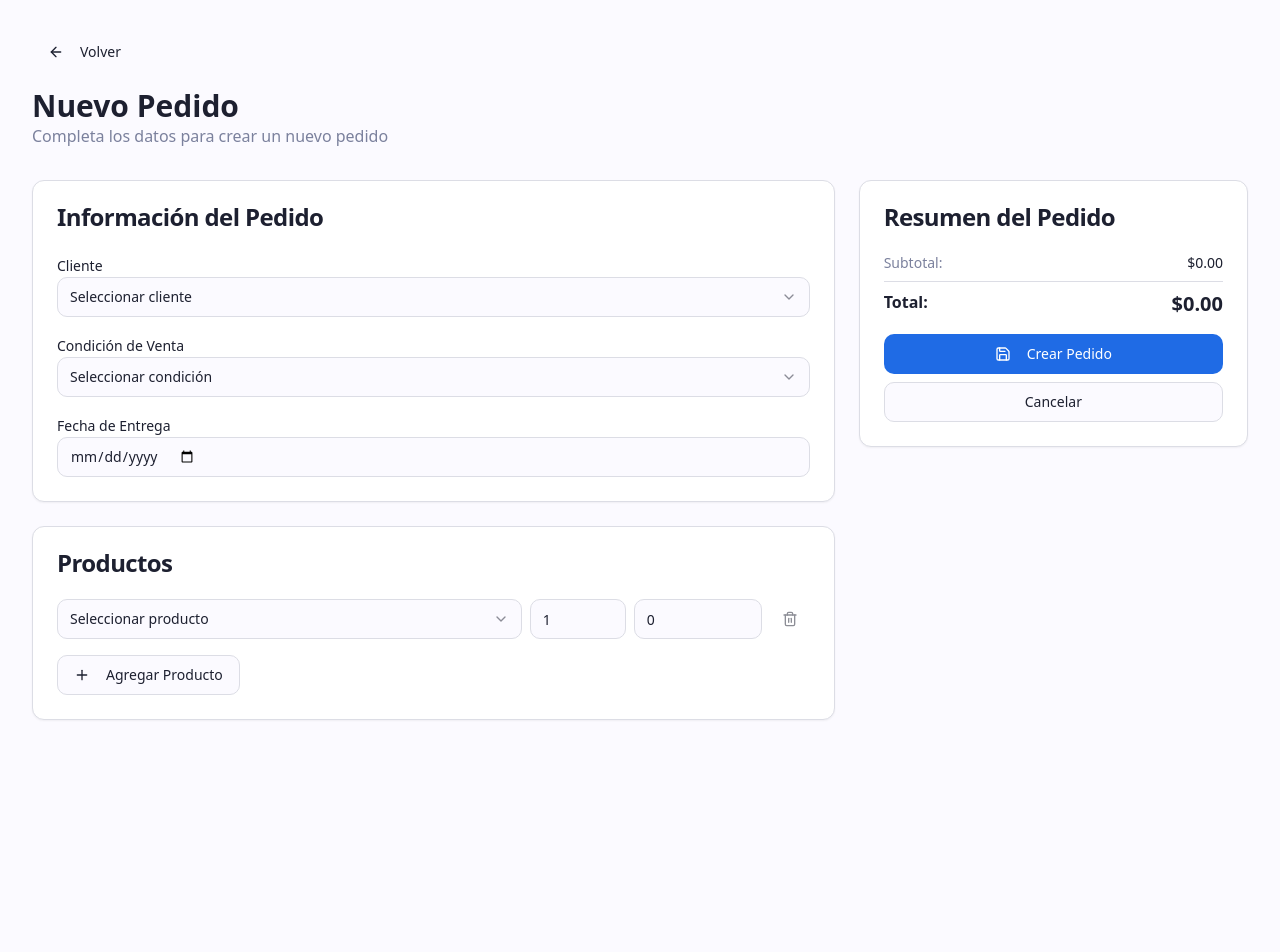
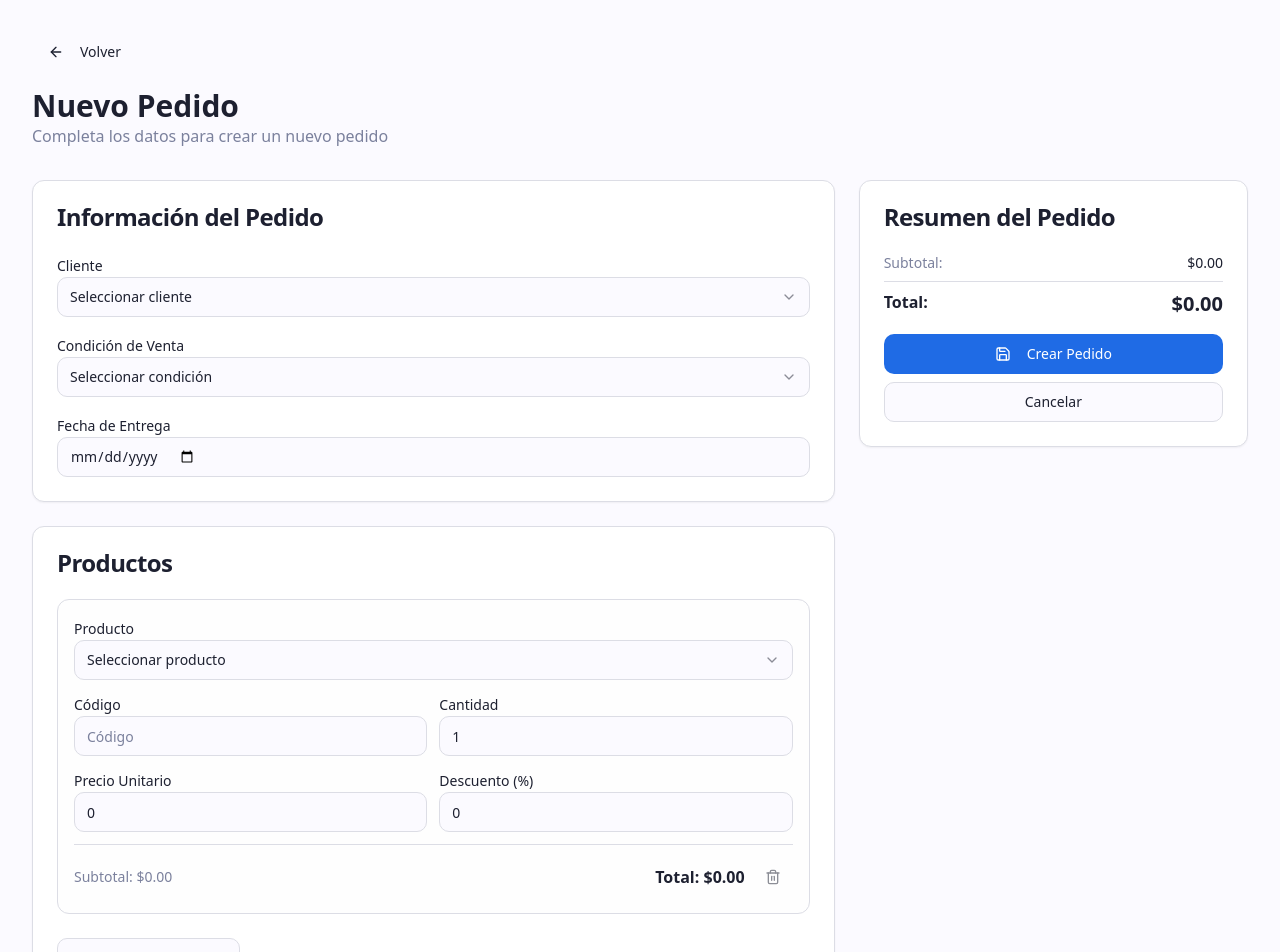
Before and after one commit to Ruben-Torres25/toxic-biz-buddy, a React (Vite) app: page /new-order in a window 1280 px wide. Shown: the top 952 px of the page. Before the commit the page ends 800 px from the top, so only its background shows below. Built offline with nearby package versions, Linux system fonts and the light colour scheme.

Commit message:
Add product details to new order page
Implement product selection, quantity, code, unit value, specific product discount, and subtotal for each product in the new order page.

```diff
--- a/src/pages/NewOrder.tsx
+++ b/src/pages/NewOrder.tsx
@@ -10,8 +10,10 @@ import { useToast } from "@/hooks/use-toast";
 
 interface OrderItem {
   product: string;
+  productCode: string;
   quantity: number;
   price: number;
+  discount: number;
 }
 
 const NewOrder = () => {
@@ -19,10 +21,10 @@ const NewOrder = () => {
   const { toast } = useToast();
   const [client, setClient] = useState("");
   const [saleCondition, setSaleCondition] = useState("");
-  const [orderItems, setOrderItems] = useState<OrderItem[]>([{ product: "", quantity: 1, price: 0 }]);
+  const [orderItems, setOrderItems] = useState<OrderItem[]>([{ product: "", productCode: "", quantity: 1, price: 0, discount: 0 }]);
 
   const handleAddItem = () => {
-    setOrderItems([...orderItems, { product: "", quantity: 1, price: 0 }]);
+    setOrderItems([...orderItems, { product: "", productCode: "", quantity: 1, price: 0, discount: 0 }]);
   };
 
   const handleRemoveItem = (index: number) => {
@@ -62,8 +64,12 @@ const NewOrder = () => {
   };
 
   const subtotal = orderItems.reduce((sum, item) => sum + item.quantity * item.price, 0);
-  const discount = saleCondition === "con-descuento" ? subtotal * 0.1 : 0;
-  const total = subtotal - discount;
+  const productDiscounts = orderItems.reduce((sum, item) => {
+    const itemSubtotal = item.quantity * item.price;
+    return sum + (itemSubtotal * (item.discount / 100));
+  }, 0);
+  const generalDiscount = saleCondition === "con-descuento" ? (subtotal - productDiscounts) * 0.1 : 0;
+  const total = subtotal - productDiscounts - generalDiscount;
 
   return (
     <div className="min-h-screen bg-background p-8">
@@ -131,26 +137,35 @@ const NewOrder = () => {
               <CardHeader>
                 <CardTitle>Productos</CardTitle>
               </CardHeader>
-              <CardContent className="space-y-4">
-                {orderItems.map((item, index) => (
-                  <div key={index} className="flex gap-2">
+              <CardContent className="space-y-6">
+                {orderItems.map((item, index) => {
+                  const itemSubtotal = item.quantity * item.price;
+                  const itemDiscount = itemSubtotal * (item.discount / 100);
+                  const itemTotal = itemSubtotal - itemDiscount;
+
+                  return (
+                    <div key={index} className="space-y-3 p-4 border rounded-lg bg-muted/10">
+                      <div className="grid grid-cols-2 gap-3">
+                        <div className="col-span-2">
+                          <Label>Producto</Label>
                           <Select
                             value={item.product}
                             onValueChange={(value) => {
                               handleUpdateItem(index, "product", value);
-                        // Auto-fill price based on product
-                        const prices: { [key: string]: number } = {
-                          "detergente": 85,
-                          "lavandina": 45,
-                          "jabon": 120,
-                          "desengrasante": 95,
+                              // Auto-fill price and code based on product
+                              const productData: { [key: string]: { price: number, code: string } } = {
+                                "detergente": { price: 85, code: "DET-5L" },
+                                "lavandina": { price: 45, code: "LAV-5L" },
+                                "jabon": { price: 120, code: "JAB-5L" },
+                                "desengrasante": { price: 95, code: "DES-1L" },
                               };
-                        if (prices[value]) {
-                          handleUpdateItem(index, "price", prices[value]);
+                              if (productData[value]) {
+                                handleUpdateItem(index, "price", productData[value].price);
+                                handleUpdateItem(index, "productCode", productData[value].code);
                               }
                             }}
                           >
-                      <SelectTrigger className="flex-1">
+                            <SelectTrigger>
                               <SelectValue placeholder="Seleccionar producto" />
                             </SelectTrigger>
                             <SelectContent>
@@ -160,20 +175,58 @@ const NewOrder = () => {
                               <SelectItem value="desengrasante">Desengrasante 1L</SelectItem>
                             </SelectContent>
                           </Select>
+                        </div>
+
+                        <div>
+                          <Label>Código</Label>
+                          <Input
+                            type="text"
+                            placeholder="Código"
+                            value={item.productCode}
+                            onChange={(e) => handleUpdateItem(index, "productCode", e.target.value)}
+                          />
+                        </div>
+
+                        <div>
+                          <Label>Cantidad</Label>
                           <Input
                             type="number"
                             placeholder="Cantidad"
-                      className="w-24"
                             value={item.quantity}
                             onChange={(e) => handleUpdateItem(index, "quantity", parseInt(e.target.value) || 1)}
                           />
+                        </div>
+
+                        <div>
+                          <Label>Precio Unitario</Label>
                           <Input
                             type="number"
                             placeholder="Precio"
-                      className="w-32"
                             value={item.price}
                             onChange={(e) => handleUpdateItem(index, "price", parseFloat(e.target.value) || 0)}
                           />
+                        </div>
+
+                        <div>
+                          <Label>Descuento (%)</Label>
+                          <Input
+                            type="number"
+                            placeholder="0"
+                            value={item.discount}
+                            onChange={(e) => handleUpdateItem(index, "discount", parseFloat(e.target.value) || 0)}
+                          />
+                        </div>
+                      </div>
+
+                      <div className="flex justify-between items-center pt-3 border-t">
+                        <div className="text-sm space-x-4">
+                          <span className="text-muted-foreground">Subtotal: ${itemSubtotal.toFixed(2)}</span>
+                          {itemDiscount > 0 && (
+                            <span className="text-muted-foreground">Descuento: -${itemDiscount.toFixed(2)}</span>
+                          )}
+                        </div>
+                        <div className="flex items-center gap-2">
+                          <span className="font-semibold">Total: ${itemTotal.toFixed(2)}</span>
                           <Button
                             variant="ghost"
                             size="icon"
@@ -183,7 +236,10 @@ const NewOrder = () => {
                             <Trash2 className="h-4 w-4" />
                           </Button>
                         </div>
-                ))}
+                      </div>
+                    </div>
+                  );
+                })}
                 <Button variant="outline" onClick={handleAddItem}>
                   <Plus className="h-4 w-4 mr-2" /> Agregar Producto
                 </Button>
@@ -203,10 +259,16 @@ const NewOrder = () => {
                     <span className="text-muted-foreground">Subtotal:</span>
                     <span>${subtotal.toFixed(2)}</span>
                   </div>
-                  {discount > 0 && (
+                  {productDiscounts > 0 && (
                     <div className="flex justify-between text-sm">
-                      <span className="text-muted-foreground">Descuento (10%):</span>
-                      <span className="text-success">-${discount.toFixed(2)}</span>
+                      <span className="text-muted-foreground">Descuentos de productos:</span>
+                      <span className="text-destructive">-${productDiscounts.toFixed(2)}</span>
+                    </div>
+                  )}
+                  {generalDiscount > 0 && (
+                    <div className="flex justify-between text-sm">
+                      <span className="text-muted-foreground">Descuento general (10%):</span>
+                      <span className="text-destructive">-${generalDiscount.toFixed(2)}</span>
                     </div>
                   )}
                   <div className="border-t pt-2">
```
Lines whose indentation alone changed are shown as unchanged.
